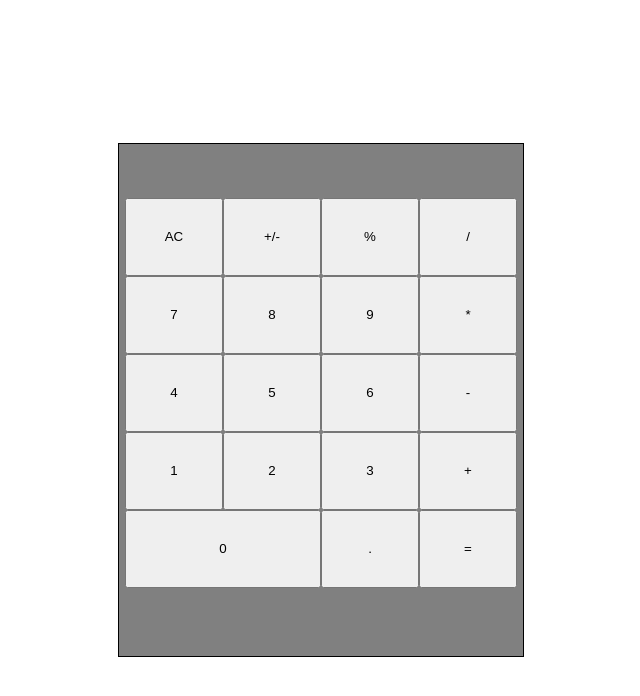
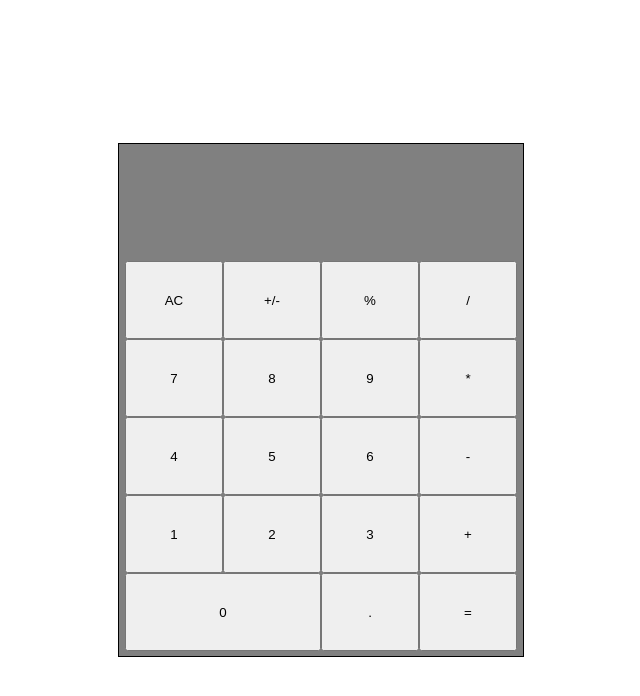
Before and after one commit to khalilcode01/newCalculator, a plain HTML site: page index.html in a window 1280 px wide. Shown: the whole page, without its empty margins (319-959 px from the left). Drawn offline with Linux system fonts and the light colour scheme.

Commit message:
Make some adjustment

```diff
--- a/style.css
+++ b/style.css
@@ -19,14 +19,14 @@ body {
 .container {
     display: flex;
     flex-direction: column;
-    height: 514px;
+    height: 507px;
     width: 406px;
 }
 .screen {
     display: flex;
-    height: 60px;
+    height: 80px;
     width: 396px;
-    font-size: 30px;
+    font-size: 48px;
     justify-content: end;
     align-content: center;
     text-align: center;
@@ -34,7 +34,7 @@ body {
 .buttons {
     display: flex;
     flex-wrap: wrap;
-    align-content:flex-start;
+    align-content:flex-end;
     justify-content: center;
 }
 button{
```
